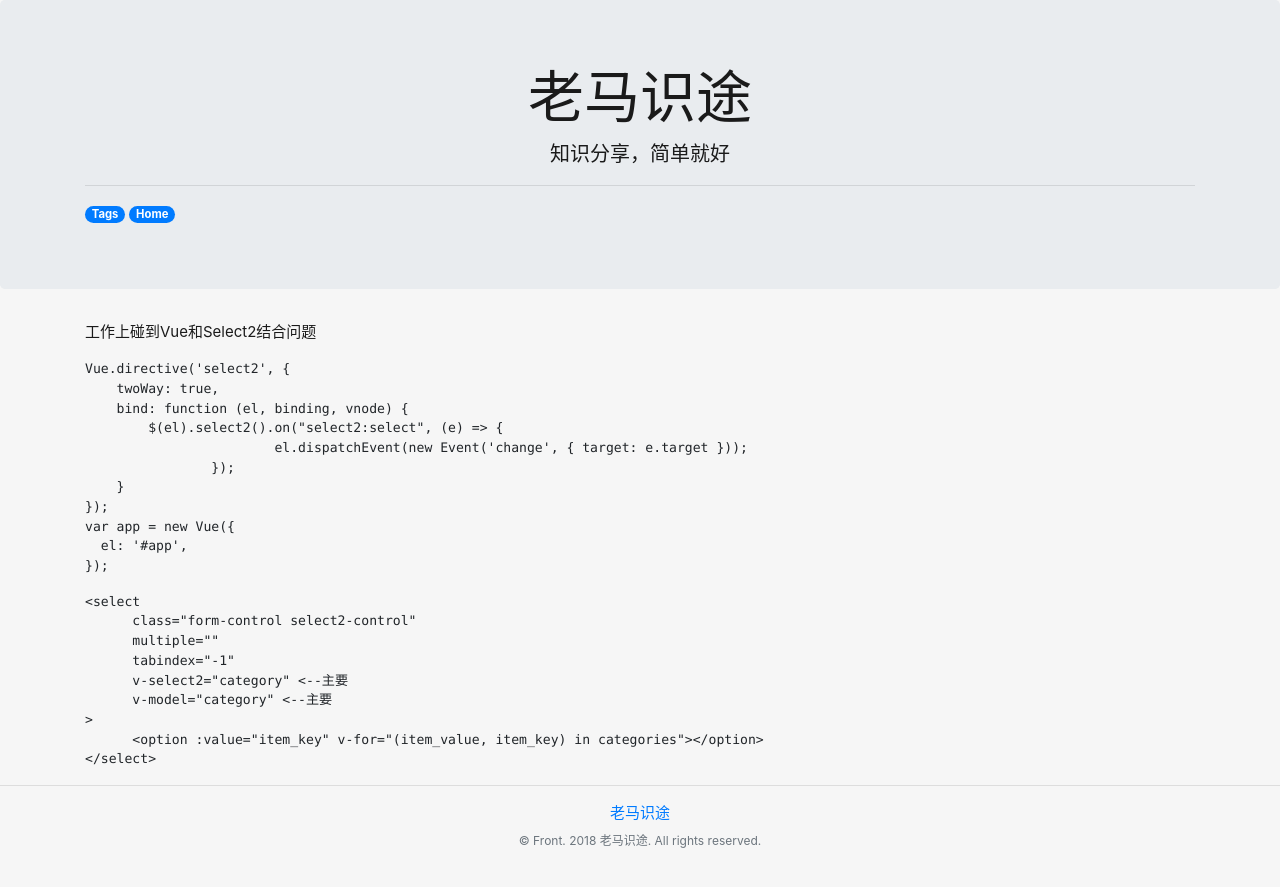
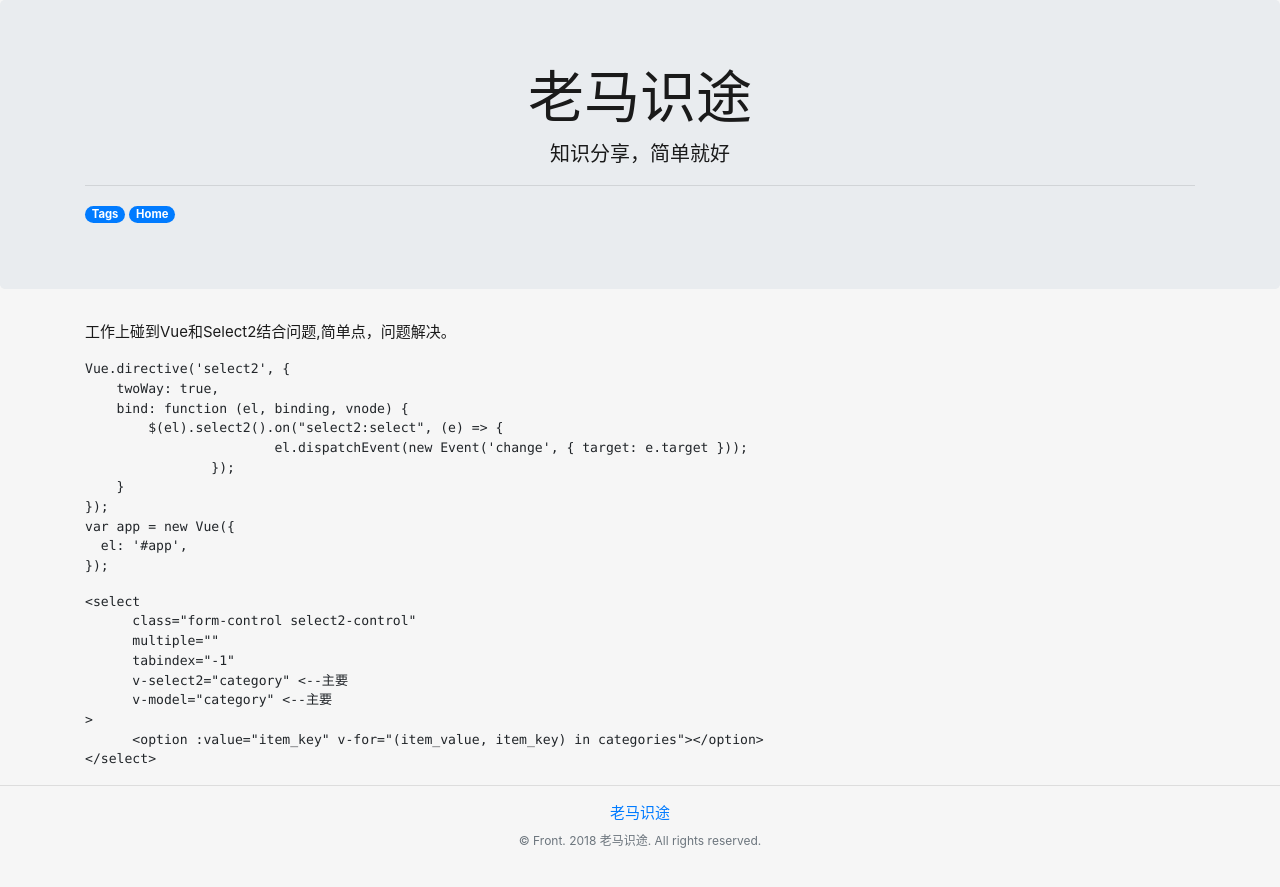
Before and after one commit to cfwin/cfwin.github.io, a Jekyll site: the page built from _posts/2018-11-08-Vue2和Select2绑定问题（简单解决方式）-post.markdown, in a window 1280 px wide. Shown: the top 887 px of the page. Built offline with Jekyll 4.4.1, drawn with Linux system fonts in a browser that asks for light colours.

Commit message:
Update 2018-11-08-Vue2和Select2绑定问题（简单解决方式）-post.markdown

```diff
--- a/_posts/2018-11-08-Vue2和Select2绑定问题（简单解决方式）-post.markdown
+++ b/_posts/2018-11-08-Vue2和Select2绑定问题（简单解决方式）-post.markdown
@@ -10,7 +10,7 @@ tags:
 ---
 
 
-工作上碰到Vue和Select2结合问题
+工作上碰到Vue和Select2结合问题,简单点，问题解决。
 
 ~~~
 Vue.directive('select2', {
```
